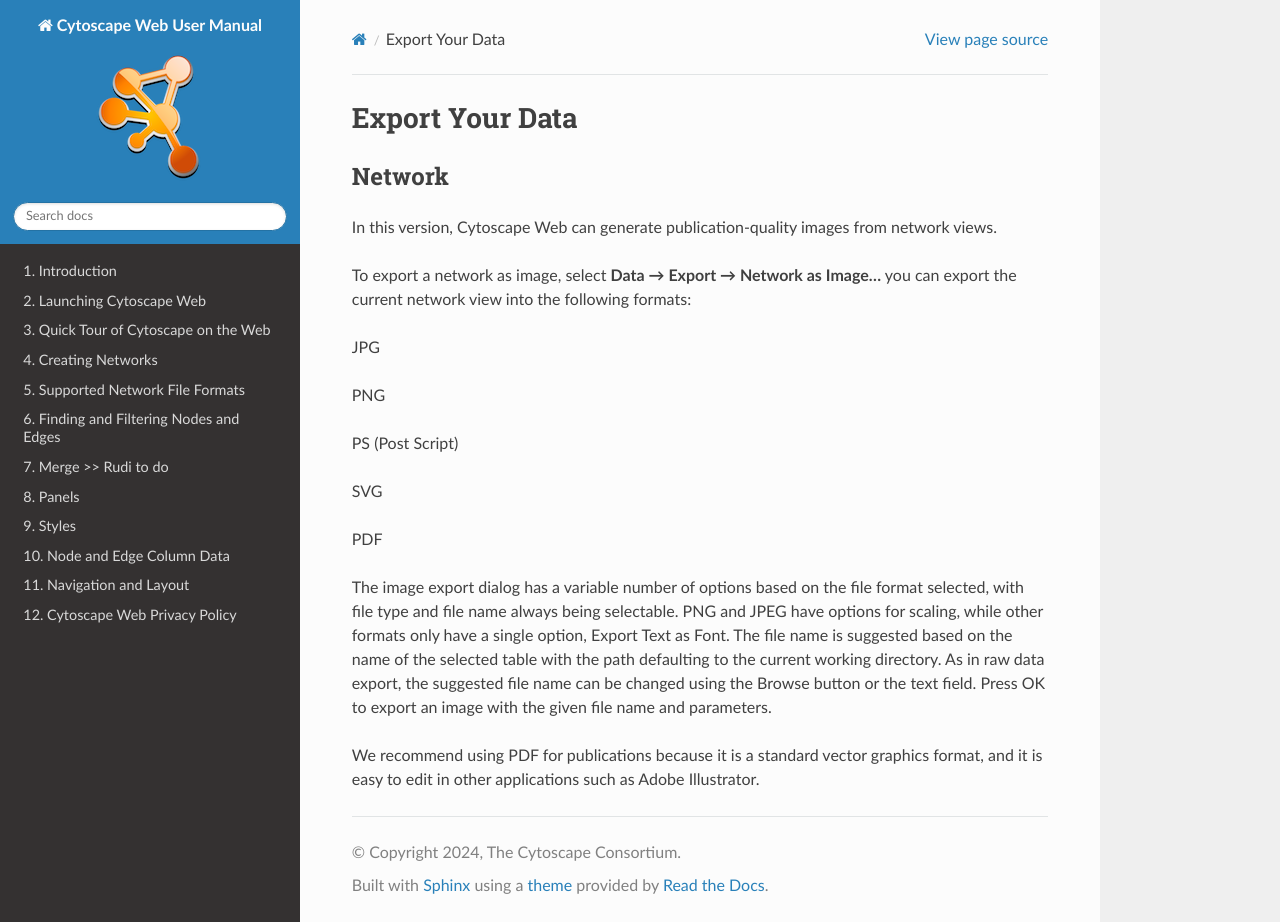
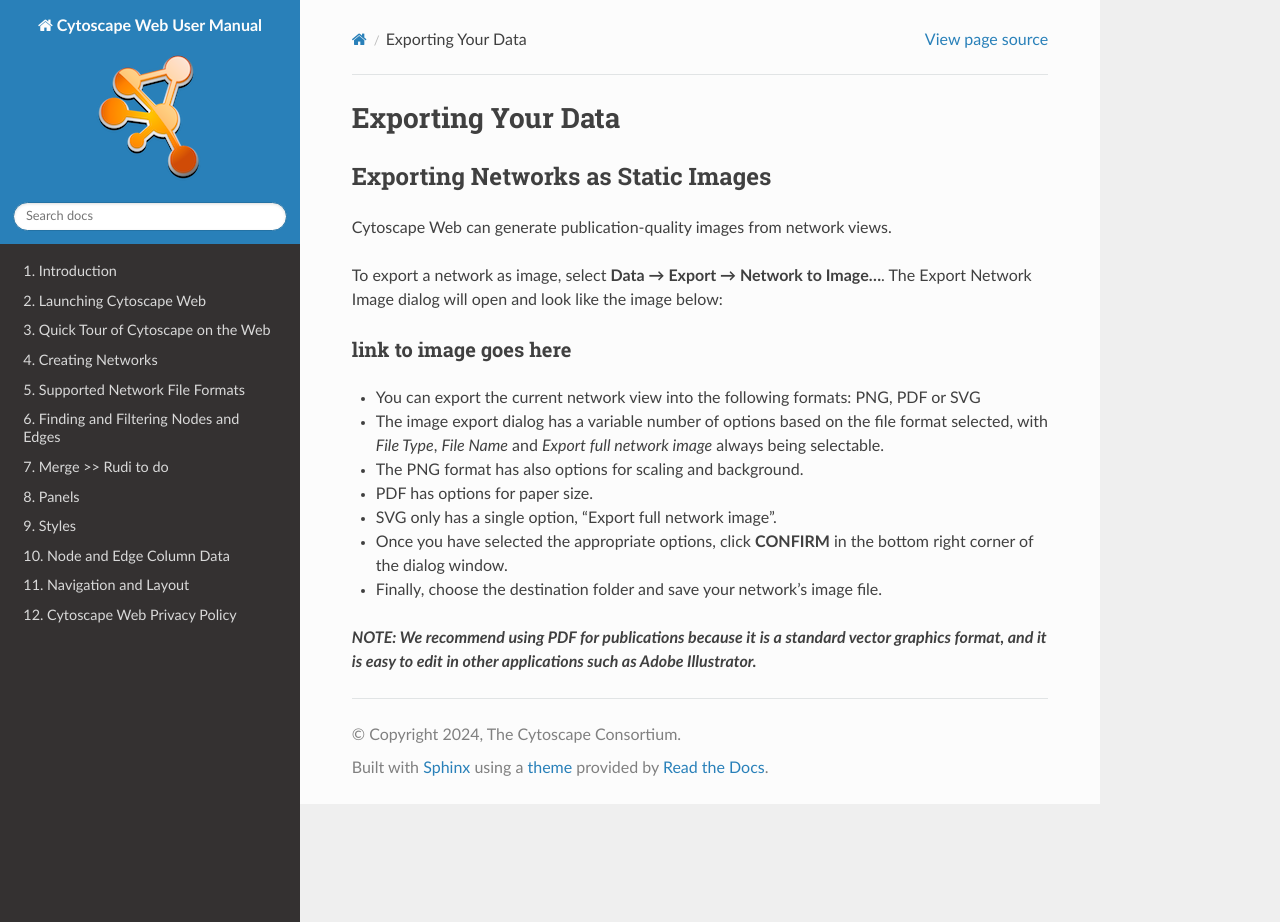
Before and after one commit to cytoscape/web-cytoscape-manual, a Sphinx documentation site: the page built from docs/Export_Your_Data.md, in a window 1280 px wide and 922 px high. Built offline with Sphinx 7.4.7 and the Read the Docs theme 3.1.0, drawn with Linux system fonts in a browser that asks for light colours.

Commit message:
Update Export_Your_Data.md

```diff
--- a/docs/Export_Your_Data.md
+++ b/docs/Export_Your_Data.md
@@ -1,22 +1,22 @@
-Export Your Data
+Exporting Your Data
 ====================
 <a id="export_your_data"> </a>
 
-### Network
-In this version, Cytoscape Web can generate publication-quality images from network views.
+## Exporting Networks as Static Images
+Cytoscape Web can generate publication-quality images from network views.
 
-To export a network as image, select **Data → Export → Network as Image…** you can export the current network view into the following formats:
+To export a network as image, select **Data → Export → Network to Image…**.
+The Export Network Image dialog will open and look like the image below:
 
-JPG
+#### link to image goes here ####
 
-PNG
+-    You can export the current network view into the following formats: PNG, PDF or SVG
 
-PS (Post Script)
+-    The image export dialog has a variable number of options based on the file format selected, with *File Type*, *File Name* and  *Export full network image* always being selectable.
+-    The PNG format has also options for scaling and background.
+-    PDF has options for paper size.
+-    SVG only has a single option, "Export full network image".
+-    Once you have selected the appropriate options, click **CONFIRM** in the bottom right corner of the dialog window.
+-   Finally, choose the destination folder and save your network's image file.
 
-SVG
-
-PDF
-
-The image export dialog has a variable number of options based on the file format selected, with file type and file name always being selectable. PNG and JPEG have options for scaling, while other formats only have a single option, Export Text as Font. The file name is suggested based on the name of the selected table with the path defaulting to the current working directory. As in raw data export, the suggested file name can be changed using the Browse button or the text field. Press OK to export an image with the given file name and parameters.
-
-We recommend using PDF for publications because it is a standard vector graphics format, and it is easy to edit in other applications such as Adobe Illustrator.
+***NOTE: We recommend using PDF for publications because it is a standard vector graphics format, and it is easy to edit in other applications such as Adobe Illustrator.***
```
